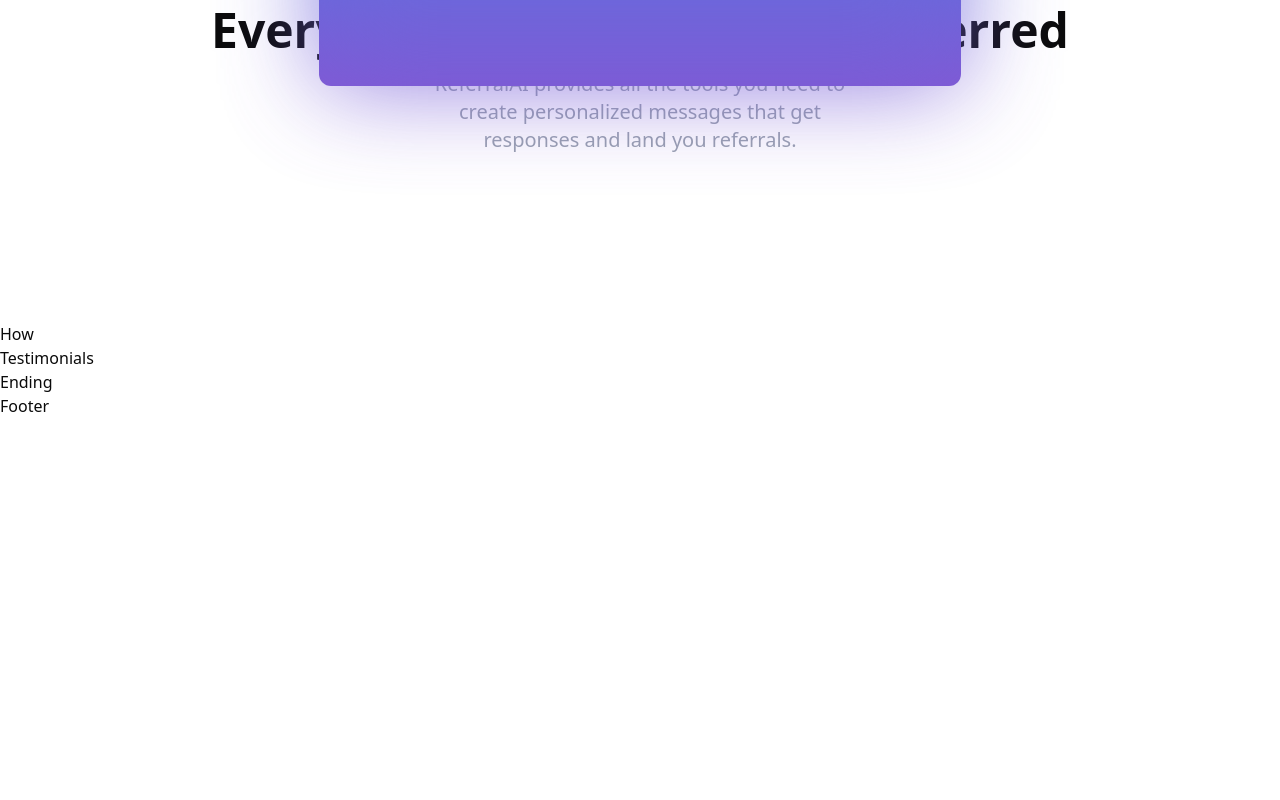
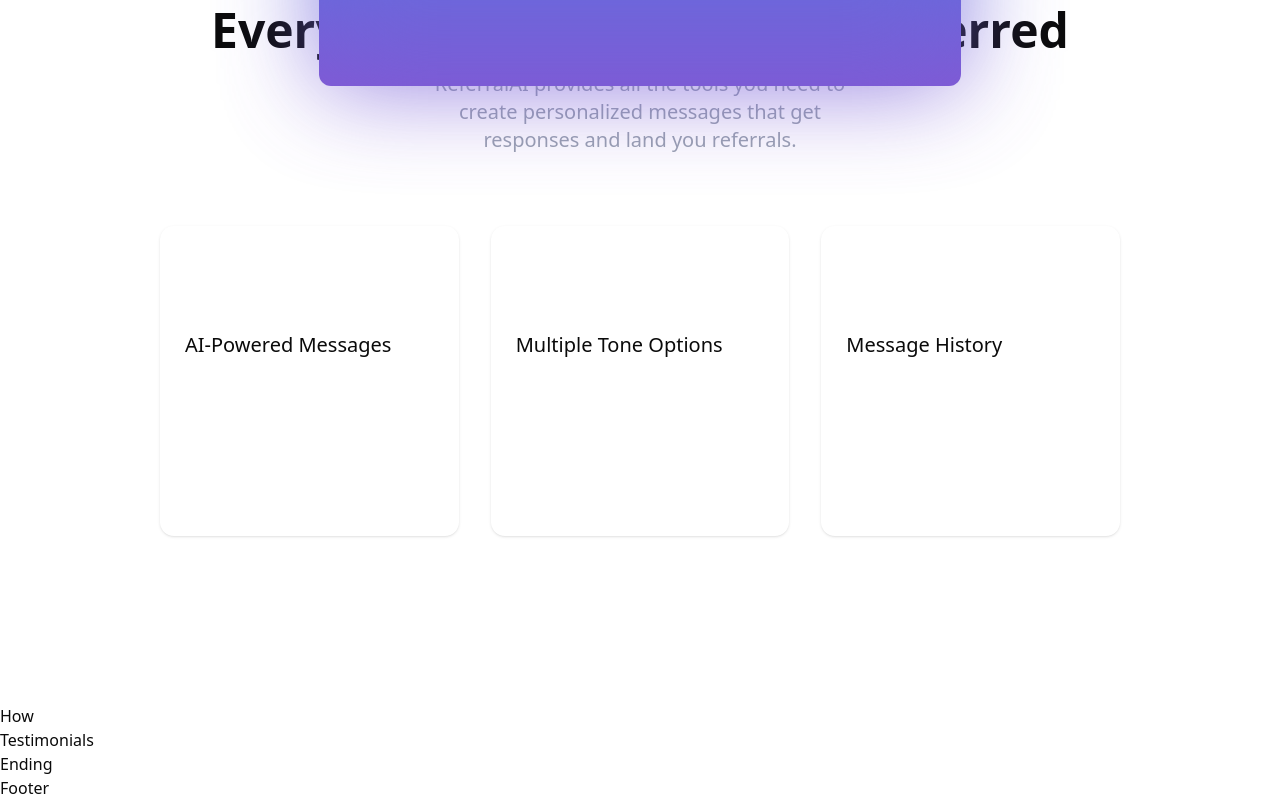
Before and after one commit to genius-ayush/careerPitch, a Next.js app: page / in a window 1280 px wide. Shown: the part 1169-1969 px from the top of the page. Before the commit the page ends 1587 px from the top, so only its background shows below. Built offline with nearby package versions, Linux system fonts and the light colour scheme; no server answers.

Commit message:
started features section

```diff
--- a/app/globals.css
+++ b/app/globals.css
@@ -12,6 +12,8 @@
   .animate-background-position-spin{
     animation : background-position-spin 3000ms infinite alternate
   }
+
+
 }
 
 @keyframes shiny-text {
--- a/components/Features.tsx
+++ b/components/Features.tsx
@@ -10,6 +10,41 @@
       <div className="flex justify-center">
       <p className="text-center text-xl mt-4 font-light w-1/3 text-gray-400">ReferralAI provides all the tools you need to create personalized messages that get responses and land you referrals.</p>
       </div>
+
+      <div className="grid grid-cols-1 md:grid-cols-2 lg:grid-cols-3 gap-8 w-3/4 mx-auto mt-18">
+              <Card className="bg-white/5 border-white/10 hover:bg-white/10 transition-colors">
+                <CardContent className="p-6">
+                  <MessageSquare className="h-10 w-10 mb-4 text-white/80" />
+                  <h3 className="text-xl font-medium mb-2">AI-Powered Messages</h3>
+                  <p className="text-white/70">
+                    Generate personalized LinkedIn messages and emails tailored to your skills and the company you're
+                    targeting.
+                  </p>
+                </CardContent>
+              </Card>
+
+              <Card className="bg-white/5 border-white/10 hover:bg-white/10 transition-colors">
+                <CardContent className="p-6">
+                  <Zap className="h-10 w-10 mb-4 text-white/80" />
+                  <h3 className="text-xl font-medium mb-2">Multiple Tone Options</h3>
+                  <p className="text-white/70">
+                    Choose from formal, casual, enthusiastic, or professional tones to match your personal style and the
+                    company culture.
+                  </p>
+                </CardContent>
+              </Card>
+
+              <Card className="bg-white/5 border-white/10 hover:bg-white/10 transition-colors">
+                <CardContent className="p-6">
+                  <Users className="h-10 w-10 mb-4 text-white/80" />
+                  <h3 className="text-xl font-medium mb-2">Message History</h3>
+                  <p className="text-white/70">
+                    Save and organize all your messages for different companies and roles, making it easy to track your
+                    referral requests.
+                  </p>
+                </CardContent>
+              </Card>
+            </div>
     </section>
   )
 }
```
